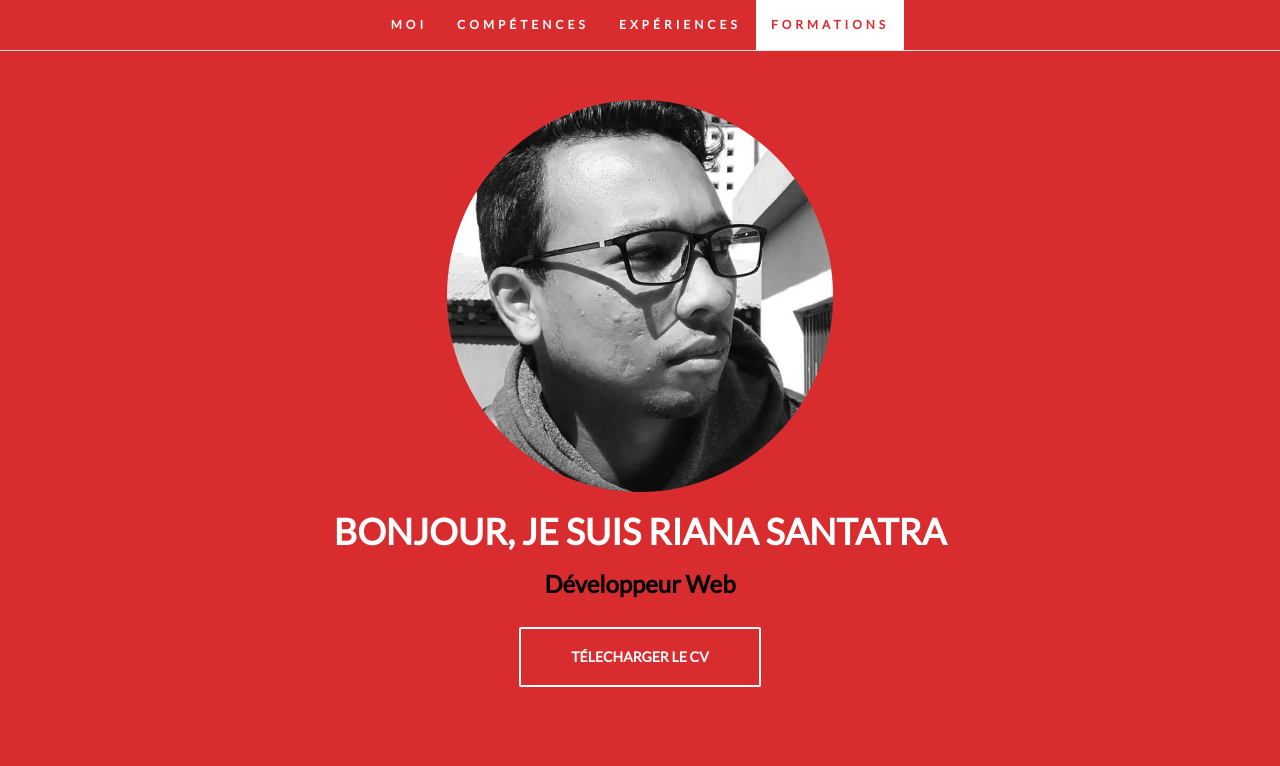
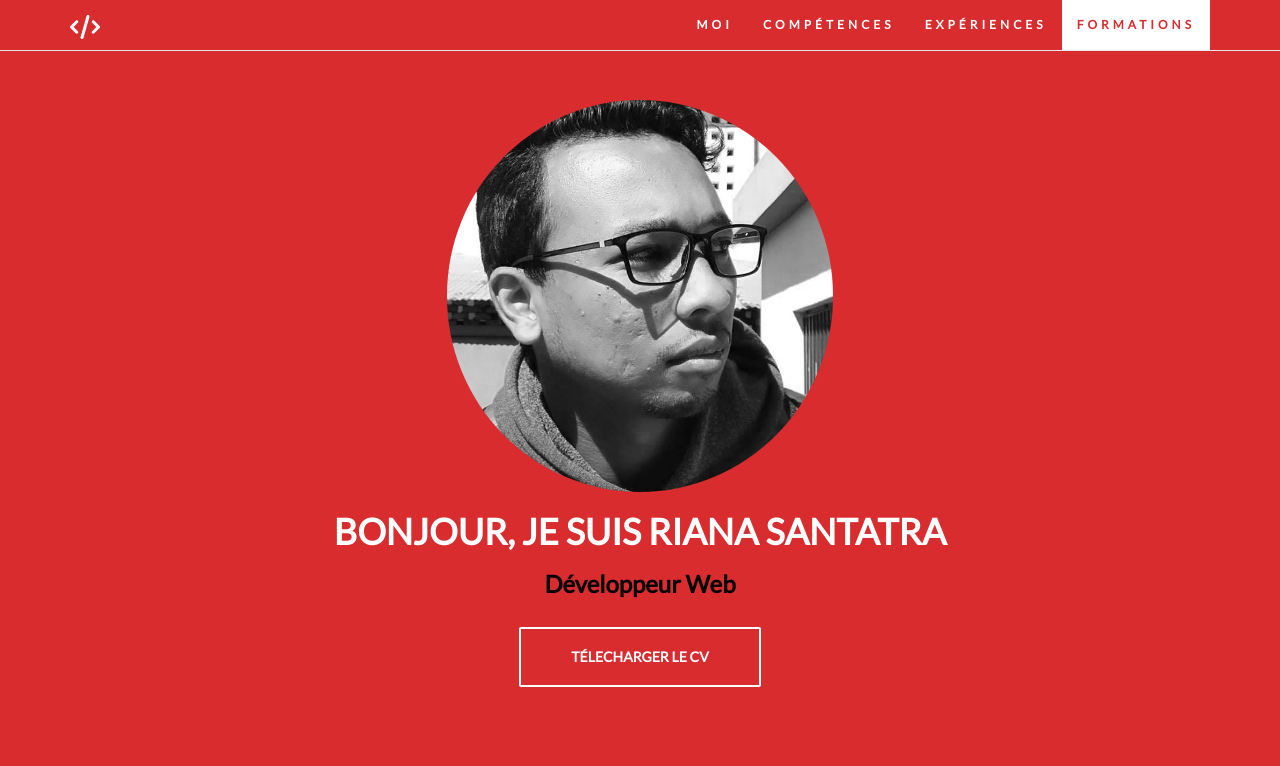
Before and after one commit to rianasantatra/Portfolio, a PHP site: page / in a window 1280 px wide. Shown: the top 766 px of the page. Run offline with PHP 8.4, Linux system fonts and the light colour scheme.

Commit message:
add fontawesome

```diff
--- a/assets/css/css/app.css
+++ b/assets/css/css/app.css
@@ -338,7 +338,6 @@
 }
 
 .navbar .navbar-nav {
-    display: inline-block;
     float: none;
     vertical-align: top;
 }
@@ -421,3 +420,18 @@
     font-weight: bold;
     font-size: 22px;
 }
+
+/** NAV **/
+.navbar-inverse .navbar-toggle{
+    border: none;
+}
+
+.navbar-default .navbar-toggle:focus,
+.navbar-default .navbar-toggle:hover{
+    background-color: transparent;
+}
+
+.navbar-default .navbar-brand {
+    color: #fff;
+    font-size: 2em;
+  }
--- a/index.html
+++ b/index.html
@@ -9,6 +9,7 @@
     <link rel="stylesheet" href="https://fonts.googleapis.com/css?family=Lato">
     <link rel="stylesheet" type="text/css" media="screen" href="assets/css/css/css.css" />
     <link rel="stylesheet" type="text/css" media="screen" href="assets/css/css/app.css" />
+    <link rel="stylesheet" href="https://cdnjs.cloudflare.com/ajax/libs/font-awesome/6.2.0/css/all.min.css"/>
 </head>
 
 <body data-spy="scroll" data-target="#navigation">
@@ -16,6 +17,7 @@
     <nav class="navbar navbar-default navbar-fixed-top" id="navigation">
         <div class="container">
             <div class="navbar-header">
+                <a class="navbar-brand navbar-link" href="#"><i class="fa-solid fa-code"></i></a>
                 <button type="button" class="navbar-toggle collapsed" data-toggle="collapse" data-target="#bs-example-navbar-collapse-1" aria-expanded="false">
                     <span class="sr-only">Toggle navigation</span>
                     <span class="icon-bar"></span>
@@ -24,7 +26,7 @@
                 </button>
             </div>
 
-            <div class="collapse navbar-collapse" id="bs-example-navbar-collapse-1">
+            <div class="collapse navbar-collapse navbar-right" id="bs-example-navbar-collapse-1">
                 <ul class="nav navbar-nav">
                     <li><a href="#about">Moi</a></li>
                     <li><a href="#skills">Compétences</a></li>
@@ -298,6 +300,7 @@
     <script src="assets/js/jquery.js"></script>
     <script src="assets/js/app.js"></script>
     <script src="assets/js/script.js"></script>
+    <script src="https://cdnjs.cloudflare.com/ajax/libs/font-awesome/6.2.0/js/all.min.js"></script>
 
 </body>
 
```
